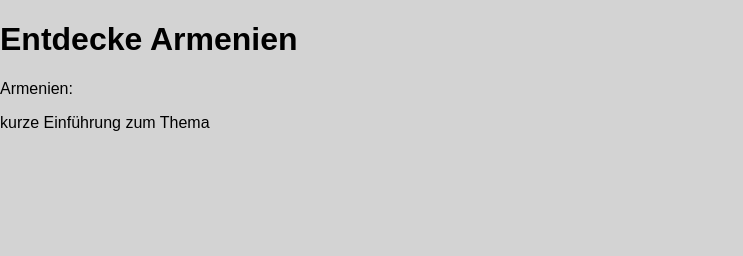
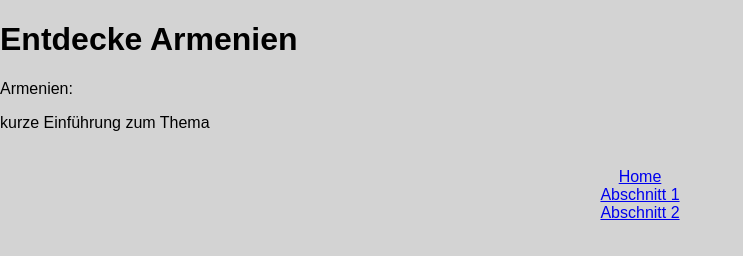
Before and after one commit to gymmu/blogeintrag-PathDivine, a plain HTML site: page index.html in a window 1280 px wide. Shown: the whole page, without its empty margins (0-743 px from the left). Drawn offline with Linux system fonts and the light colour scheme.

Commit message:
Navbar hinzugefügt

```diff
--- a/index.html
+++ b/index.html
@@ -23,6 +23,12 @@
     </section>
   </main>
 
+  <ul class="navbar">
+    <li><a href="/">Home</a></li>
+    <li><a href="#section-1">Abschnitt 1</a></li>
+    <li><a href="#section-2">Abschnitt 2</a></li>
+  </ul>
+
 </body>
 
 </html>
--- a/style.css
+++ b/style.css
@@ -9,3 +9,13 @@ body {
   background-color: lightgray;
   font-family: sans-serif;
 }
+
+.navbar {
+  display: flex;
+  flex-direction: column;
+  align-items: center;
+  justify-content: space-between;
+  list-style: none;
+  margin: 0;
+  padding: 20px 0;
+}
```
